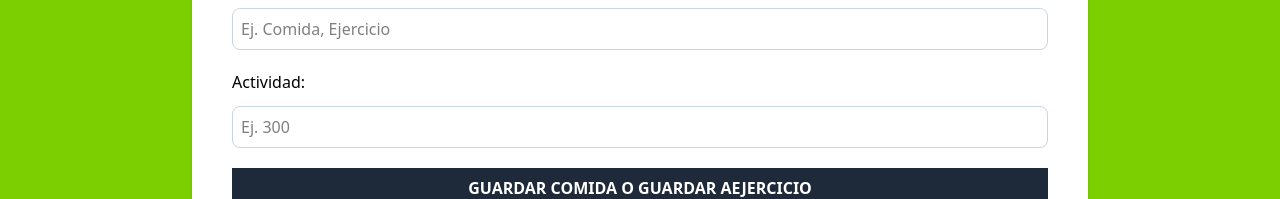
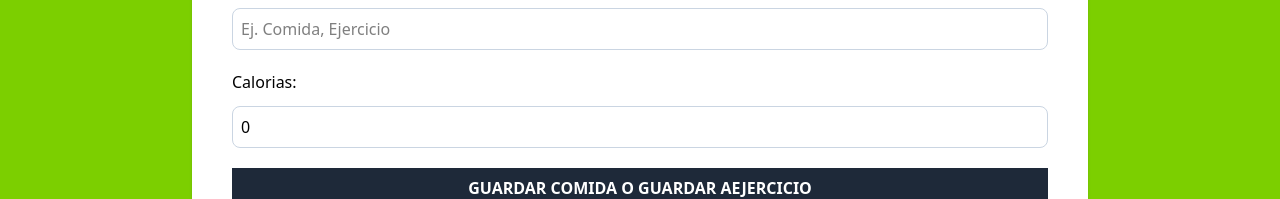
Before and after one commit to jesusRL96/Curso-ts_react-udmy, a React (Vite) app in the folder calorias-contador/: page / in a window 1280 px wide. Shown: the part 298-497 px from the top of the page. Built offline with nearby package versions, Linux system fonts and the light colour scheme.

Commit message:
Form inicial

```diff
--- a/calorias-contador/src/Components/Form.tsx
+++ b/calorias-contador/src/Components/Form.tsx
@@ -1,19 +1,39 @@
-import React from "react";
-import { Category } from "../Types";
+import React, { useState } from "react";
+import { Activity, Category } from "../Types";
 const categories: Category[] = [
   { id: 1, name: "Comida" },
   { id: 2, name: "Ejercicio" },
 ];
 
 const Form = () => {
+  const [activity, setActivity] = useState<Activity>({
+    category: 0,
+    name: "",
+    calories: 0,
+  });
+
+  const handleChange = (
+    event:
+      | React.ChangeEvent<HTMLSelectElement>
+      | React.ChangeEvent<HTMLInputElement>,
+  ) => {
+    const isNumber = ["category", "calories"].includes(event.target.name);
+    setActivity({
+      ...activity,
+      [event.target.name]: isNumber ? +event.target.value : event.target.value,
+    });
+  };
+
   return (
     <form className="space-y-5 bg-white shadow p-10 rounded-lg">
       <div className="grid grid-cols-1 gap-3">
         <label htmlFor="category">Categoria:</label>
         <select
           name="category"
+          value={activity.category}
           id="category"
           className="border border-slate-300 p-2 rounded-lg w-full bf-white"
+          onChange={handleChange}
         >
           {categories.map((cat) => (
             <option key={cat.id} value={cat.id}>
@@ -26,20 +46,24 @@ const Form = () => {
         <label htmlFor="actividad">Actividad:</label>
         <input
           type="text"
-          name="actividad"
-          id="actividad"
+          name="name"
+          value={activity.name}
+          id="name"
           className="border border-slate-300 p-2 rounded-lg"
           placeholder="Ej. Comida, Ejercicio"
+          onChange={handleChange}
         />
       </div>
       <div className="grid grid-cols-1 gap-3">
-        <label htmlFor="calories">Actividad:</label>
+        <label htmlFor="calories">Calorias:</label>
         <input
           type="text"
           name="calories"
+          value={activity.calories}
           id="calories"
           className="border border-slate-300 p-2 rounded-lg"
           placeholder="Ej. 300"
+          onChange={handleChange}
         />
       </div>
       <input
--- a/calorias-contador/src/Types/index.ts
+++ b/calorias-contador/src/Types/index.ts
@@ -2,3 +2,9 @@ export type Category = {
   id: number;
   name: string;
 };
+
+export type Activity = {
+  category: number;
+  name: string;
+  calories: number;
+};
```
